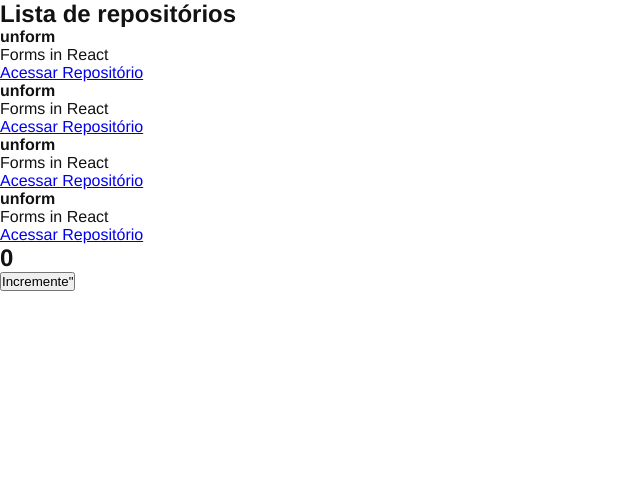
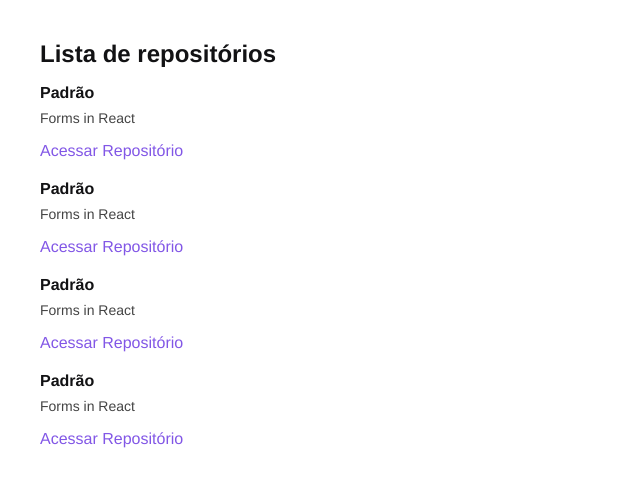
Before and after one commit to renatolobo1/01-github-explorer, a React app: page / in a window 1280 px wide. Shown: the top 486 px of the page, without its empty margins (0-640 px from the left). Built offline with nearby package versions, Linux system fonts and the light colour scheme.

Commit message:
Etilização da listagem

```diff
--- a/src/App.jsx
+++ b/src/App.jsx
@@ -1,13 +1,9 @@
-import { Counter } from './components/Counter';
 import { RepositoryList } from './components/RepositoryList';
 import './styles/global.scss';
 
 export function App() {
 
   return (
-    <>
-      <RepositoryList />
-      <Counter />
-    </>
+    <RepositoryList />
   )
 }
--- a/src/components/Counter.jsx
+++ /dev/null
@@ -1,19 +0,0 @@
-import { useState } from "react"
-
-export function Counter(){
-
-  const [counter, setCounter] = useState(0)
-
-  function increment(){
-    setCounter(counter +1);
-  }
-
-  return (
-    <div>
-      <h2>{counter}</h2>
-      <button type="button" onClick={increment}>
-        Incremente"
-      </button>
-    </div>
-  );
-}
--- a/src/components/RepositoryList.jsx
+++ b/src/components/RepositoryList.jsx
@@ -1,7 +1,8 @@
 import { RepositoryItem } from "./RepositoryItem";
+import '../styles/repositories.scss' ;
 
 const repository = {
-  name: 'unform',
+  name: 'Padrão',
   description: 'Forms in React',
   link: 'https://github.com/unform/unform'
 }
--- /dev/null
+++ b/src/styles/repositories.scss
@@ -0,0 +1,31 @@
+section.repository-list {
+  margin: 40px;
+    h1 {
+      margin-bottom:16px;
+    }
+
+    ul {
+      list-style:none;
+
+      li {
+        & + li {
+          margin-top: 20px;
+        }
+
+        p{
+          font-size: 14px;
+          color: #444;
+          margin-top:8px;
+        }
+
+        a{
+          display: inline-block;
+          margin-top:16px;
+          text-decoration: none;
+          color: #8257e6;
+
+        }
+      }
+    }
+
+}
```
